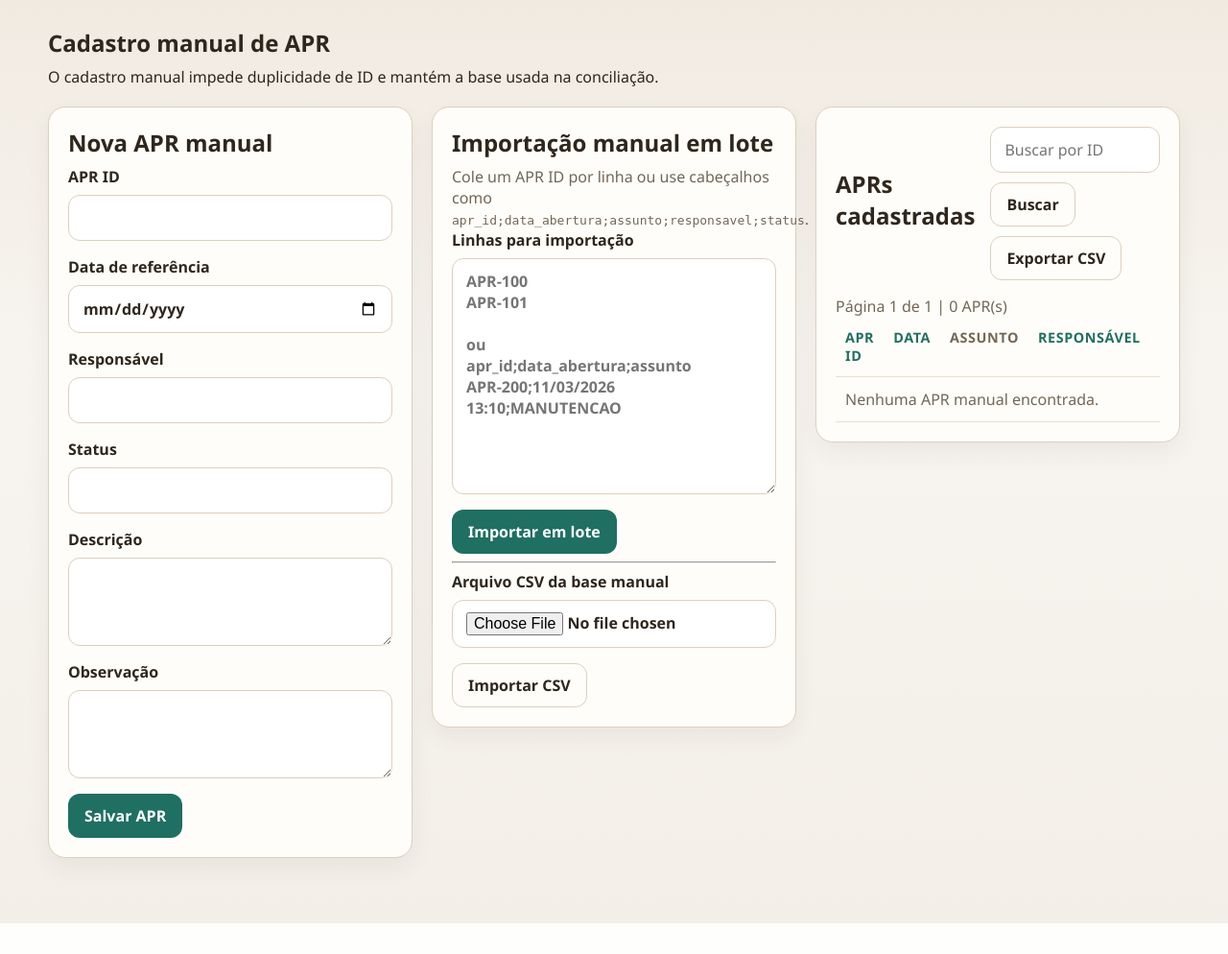
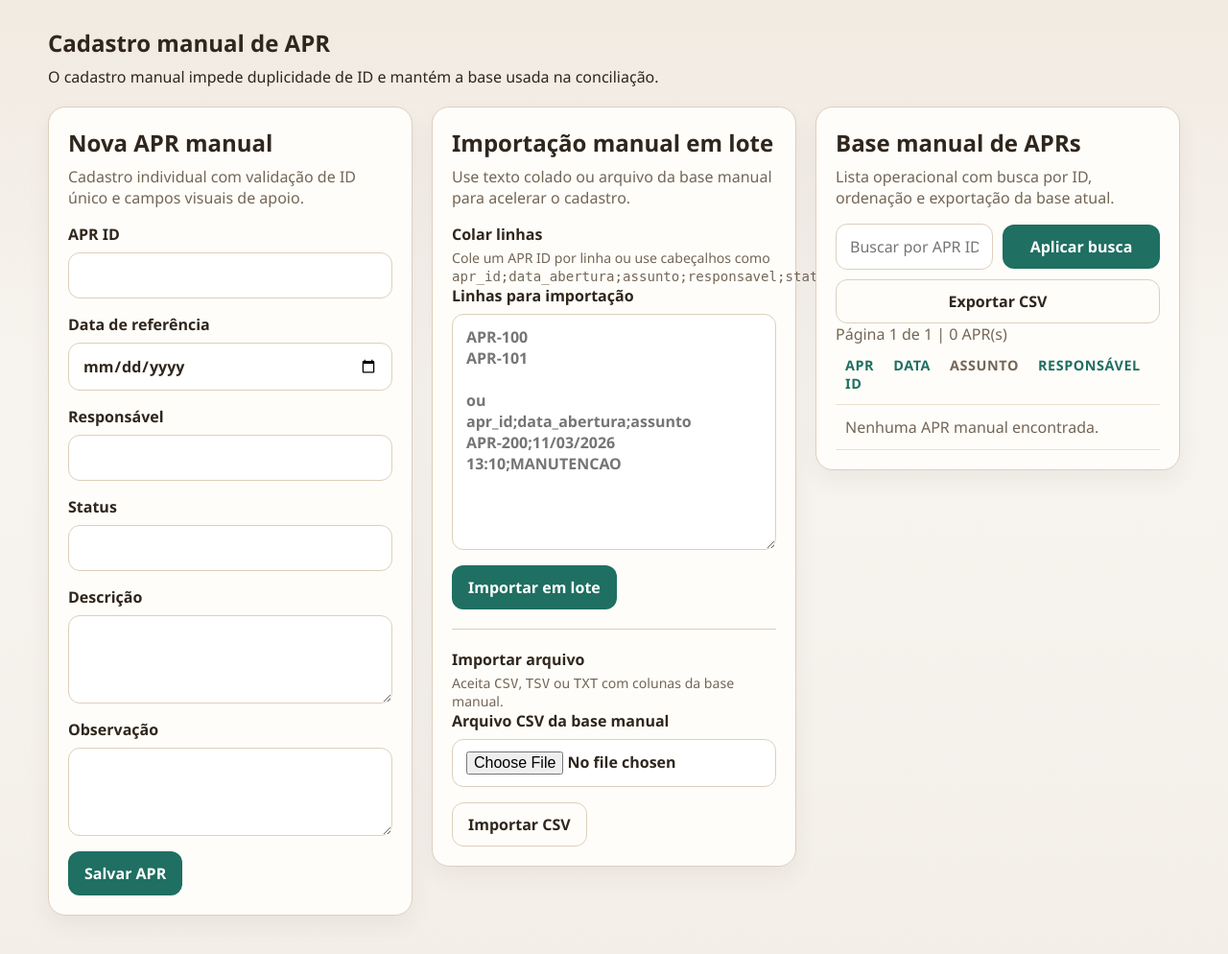
Before and after one commit to leogoecking/APRCheck, a FastAPI app: page /manual-aprs in a window 1280 px wide. Shown: the part 94-1088 px from the top of the page at 96% size. Before the commit the page ends 1056 px from the top, so only its background shows below. Run offline with FastAPI, Linux system fonts and the light colour scheme.

Commit message:
Refine manual APR management layout

```diff
--- a/app/static/style.css
+++ b/app/static/style.css
@@ -143,6 +143,17 @@ a:hover {
 .small-text {
     font-size: 0.88rem;
     margin-top: 6px;
+}
+
+.subsection-block h3 {
+    margin: 0 0 4px;
+    font-size: 1rem;
+}
+
+.subsection-divider {
+    height: 1px;
+    background: var(--border);
+    margin: 20px 0;
 }
 
 .metrics-row {
--- a/app/templates/manual_aprs/index.html
+++ b/app/templates/manual_aprs/index.html
@@ -10,7 +10,12 @@
 
 <div class="two-columns">
     <section class="card">
-        <h2>Nova APR manual</h2>
+        <div class="section-header">
+            <div>
+                <h2>Nova APR manual</h2>
+                <p class="muted">Cadastro individual com validação de ID único e campos visuais de apoio.</p>
+            </div>
+        </div>
         {% if form_errors %}
         <div class="alert alert-error">
             {% for error in form_errors %}
@@ -44,8 +49,12 @@
     </section>
 
     <section class="card">
-        <h2>Importação manual em lote</h2>
-        <p class="muted">Cole um APR ID por linha ou use cabeçalhos como <code>apr_id;data_abertura;assunto;responsavel;status</code>.</p>
+        <div class="section-header">
+            <div>
+                <h2>Importação manual em lote</h2>
+                <p class="muted">Use texto colado ou arquivo da base manual para acelerar o cadastro.</p>
+            </div>
+        </div>
         {% if import_errors %}
         <div class="alert alert-error">
             {% for error in import_errors %}
@@ -53,6 +62,10 @@
             {% endfor %}
         </div>
         {% endif %}
+        <div class="subsection-block">
+            <h3>Colar linhas</h3>
+            <p class="small-text muted">Cole um APR ID por linha ou use cabeçalhos como <code>apr_id;data_abertura;assunto;responsavel;status</code>.</p>
+        </div>
         <form method="post" action="/manual-aprs/import" class="form-grid">
             <label class="full-width">Linhas para importação
                 <textarea name="import_text" rows="10" placeholder="APR-100&#10;APR-101&#10;&#10;ou&#10;apr_id;data_abertura;assunto&#10;APR-200;11/03/2026 13:10;MANUTENCAO" required>{{ import_form_data }}</textarea>
@@ -61,7 +74,11 @@
                 <button class="button" type="submit">Importar em lote</button>
             </div>
         </form>
-        <hr>
+        <div class="subsection-divider"></div>
+        <div class="subsection-block">
+            <h3>Importar arquivo</h3>
+            <p class="small-text muted">Aceita <code>CSV</code>, <code>TSV</code> ou <code>TXT</code> com colunas da base manual.</p>
+        </div>
         <form method="post" action="/manual-aprs/import-csv" enctype="multipart/form-data" class="form-grid">
             <label class="full-width">Arquivo CSV da base manual
                 <input type="file" name="arquivo" accept=".csv,.tsv,.txt,text/csv,text/plain" required>
@@ -74,15 +91,18 @@
 
     <section class="card">
         <div class="section-header">
-            <h2>APRs cadastradas</h2>
-            <form method="get" action="/manual-aprs" class="inline-form">
-                <input type="text" name="q" placeholder="Buscar por ID" value="{{ query }}">
-                <input type="hidden" name="sort" value="{{ sort }}">
-                <input type="hidden" name="direction" value="{{ direction }}">
-                <button class="button button-secondary" type="submit">Buscar</button>
-                <a class="button button-secondary" href="/manual-aprs/export?q={{ query }}&sort={{ sort }}&direction={{ direction }}">Exportar CSV</a>
-            </form>
+            <div>
+                <h2>Base manual de APRs</h2>
+                <p class="muted">Lista operacional com busca por ID, ordenação e exportação da base atual.</p>
+            </div>
         </div>
+        <form method="get" action="/manual-aprs" class="inline-form inline-form-wide">
+            <input type="text" name="q" placeholder="Buscar por APR ID" value="{{ query }}">
+            <input type="hidden" name="sort" value="{{ sort }}">
+            <input type="hidden" name="direction" value="{{ direction }}">
+            <button class="button" type="submit">Aplicar busca</button>
+            <a class="button button-secondary" href="/manual-aprs/export?q={{ query }}&sort={{ sort }}&direction={{ direction }}">Exportar CSV</a>
+        </form>
         <p class="muted">Página {{ pagination.page }} de {{ pagination.total_pages }} | {{ pagination.total_items }} APR(s)</p>
         <div class="table-wrap">
             <table>
@@ -93,17 +113,17 @@
                         <th>Assunto</th>
                         <th><a href="/manual-aprs?q={{ query }}&sort=responsavel&direction={% if sort == 'responsavel' and direction == 'asc' %}desc{% else %}asc{% endif %}">Responsável</a></th>
                         <th><a href="/manual-aprs?q={{ query }}&sort=status&direction={% if sort == 'status' and direction == 'asc' %}desc{% else %}asc{% endif %}">Status</a></th>
-                        <th></th>
+                        <th>Ações</th>
                     </tr>
                 </thead>
                 <tbody>
                     {% for item in manual_aprs %}
                     <tr>
-                        <td>{{ item.apr_id }}</td>
-                        <td>{{ item.data_referencia or '' }}</td>
+                        <td><strong>{{ item.apr_id }}</strong></td>
+                        <td>{{ item.data_referencia or '-' }}</td>
                         <td>{{ item.descricao or '-' }}</td>
-                        <td>{{ item.responsavel or '' }}</td>
-                        <td>{{ item.status or '' }}</td>
+                        <td>{{ item.responsavel or '-' }}</td>
+                        <td>{{ item.status or '-' }}</td>
                         <td class="actions">
                             <a href="/manual-aprs/{{ item.id }}/edit">Editar</a>
                             <a href="/manual-aprs/{{ item.id }}/delete">Excluir</a>
```
